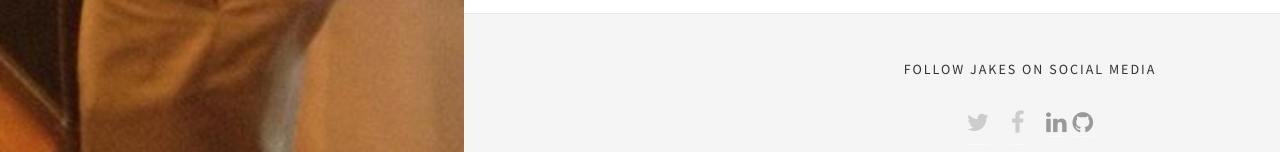
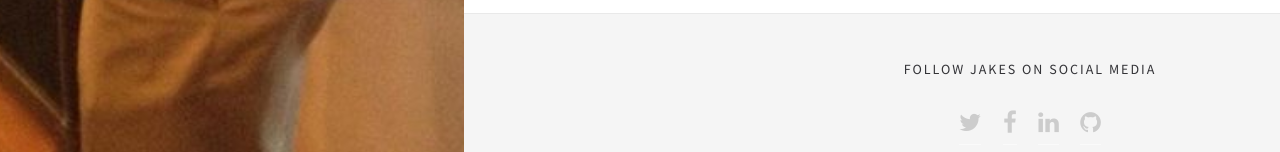
Before and after one commit to EJBlog/EJBlog.github.io, a Jekyll site: the page built from author_jake.html, in a window 1280 px wide. Shown: the part 1457-1609 px from the top of the page. Built offline with Jekyll 4.4.1, drawn with Linux system fonts in a browser that asks for light colours; nearby versions of some CDN libraries; some web fonts are replaced.

Commit message:
Update author_jake.html

```diff
--- a/_layouts/author_jake.html
+++ b/_layouts/author_jake.html
@@ -146,10 +146,8 @@
                             <div class="social-links">
                                 <a class="social-icon" href="https://mobile.twitter.com/Jake_M_Ellis"><i class="fa fa-twitter"></i></a>
                                 <a class="social-icon" href="https://www.facebook.com/jellis918"><i class="fa fa-facebook"></i></a>
-                                <div class="social-icon">
-                                <a href="https://www.linkedin.com/in/jacob-ellis-99062219"><i class="fa fa-linkedin"></i></a>
-                                <a href="https://github.com/JakeEllis"><i class="fa fa-github"></i></a>
-                                </div>
+                                <a class="social-icon" href="https://www.linkedin.com/in/jacob-ellis-99062219"><i class="fa fa-linkedin"></i></a>
+                                <a class="social-icon" href="https://github.com/JakeEllis"><i class="fa fa-github"></i></a>
 
                             </div>
                         </div>
```
